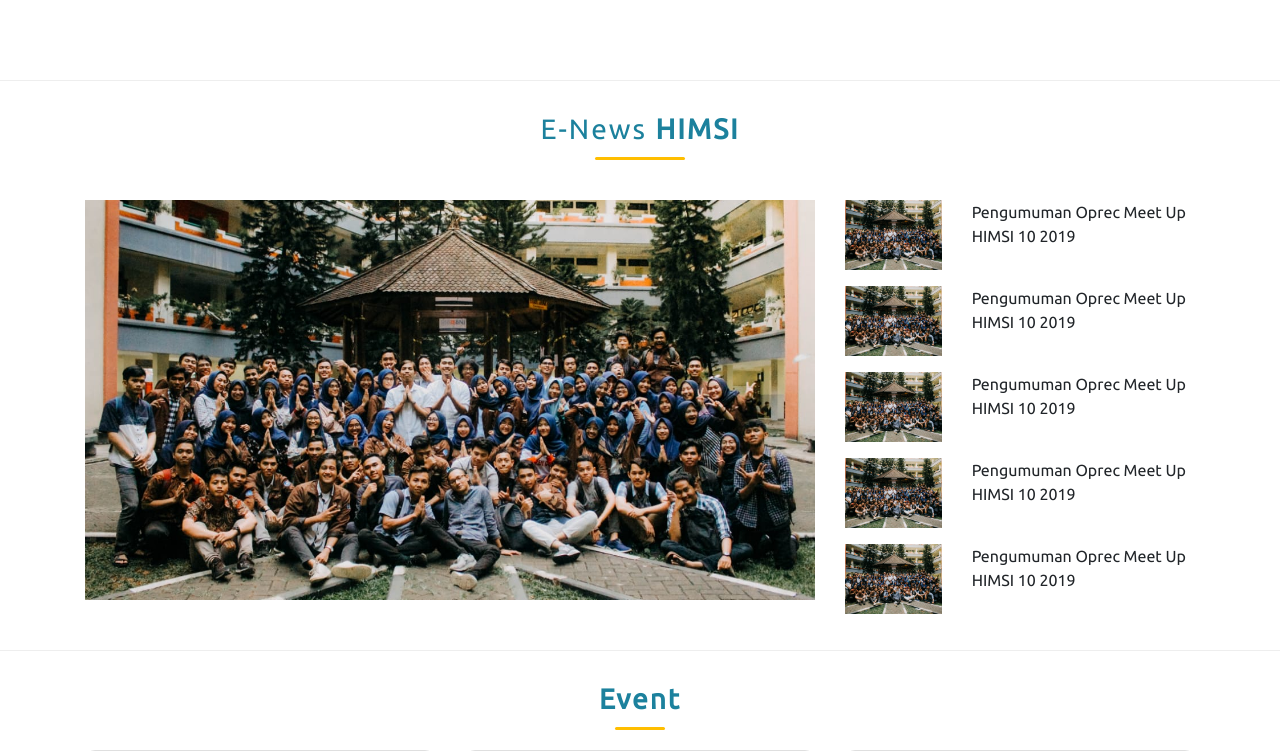
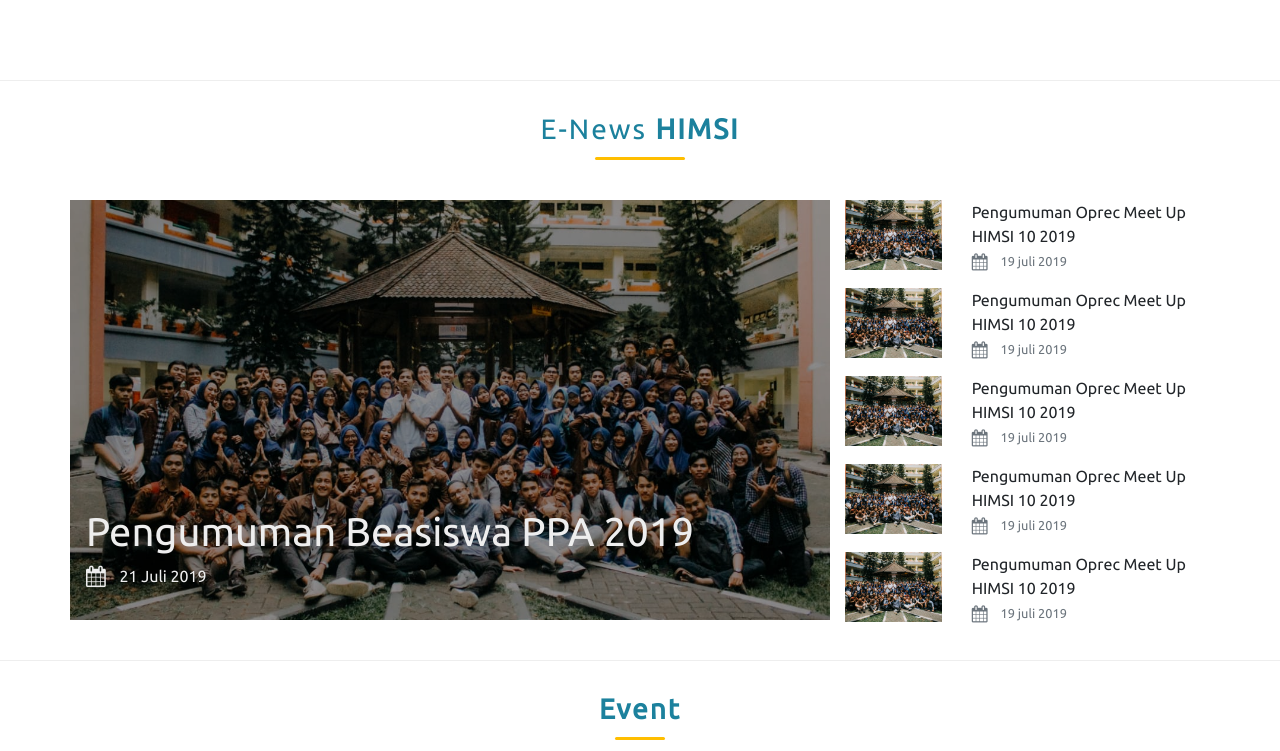
Before and after one commit to idadhamz/web-himsi, a PHP site: page /home.html in a window 1280 px wide. Shown: the part 555-1306 px from the top of the page. Run offline with PHP 8.4, Linux system fonts and the light colour scheme.

Commit message:
penambahan judul & penambahan lainnya pada berita

```diff
--- a/assets/scss/main.css
+++ b/assets/scss/main.css
@@ -303,6 +303,52 @@ body #berita-himsi .text-berita #garis {
   border-radius: 10px;
 }
 
+body #berita-himsi .headline-news {
+  width: 100%;
+  height: 420px;
+  position: relative;
+  padding-left: 0;
+  padding-right: 0;
+}
+
+body #berita-himsi .headline-news img {
+  -o-object-fit: cover;
+     object-fit: cover;
+  width: 100%;
+  height: 100%;
+}
+
+body #berita-himsi .headline-news:before {
+  content: "";
+  position: absolute;
+  width: 100%;
+  height: 100%;
+  top: 0;
+  left: 0;
+  background-color: rgba(0, 0, 0, 0.4);
+}
+
+body #berita-himsi .headline-news .headline-text {
+  position: absolute;
+  bottom: 0;
+  left: 0;
+  width: 100%;
+  color: #eee;
+}
+
+body #berita-himsi .thumb-news {
+  width: 70px;
+  height: 70px;
+  overflow: hidden;
+}
+
+body #berita-himsi .thumb-news img {
+  -o-object-fit: cover;
+     object-fit: cover;
+  width: 100%;
+  height: 100%;
+}
+
 body #berita-himsi .content-berita {
   width: 100%;
   margin-bottom: 40px;
--- a/assets/scss/main.scss
+++ b/assets/scss/main.scss
@@ -315,6 +315,50 @@ body {
             }
         }
 
+        .headline-news{
+            width: 100%;
+            height: 420px;
+            position: relative;
+            padding-left: 0;
+            padding-right: 0;
+
+            img{
+                object-fit: cover;
+                width: 100%;
+                height: 100%;
+            }
+
+            &:before{
+                content: "";
+                position: absolute;
+                width: 100%;
+                height: 100%;
+                top:0;
+                left: 0;
+                background-color: rgba(0, 0, 0, 0.4);
+            }
+
+            .headline-text{
+                position: absolute;
+                bottom: 0;
+                left: 0;
+                width: 100%;
+                color: #eee;
+            }
+        }
+
+        .thumb-news{
+            width: 70px ;
+            height: 70px;
+            overflow: hidden;
+
+            img{
+                object-fit: cover;
+                width: 100%;
+                height: 100%;
+            }
+        }
+
         .content-berita {
             width: 100%;
             margin-bottom: 40px;
--- a/home.html
+++ b/home.html
@@ -67,61 +67,82 @@
                     </div>
                     <!-- <div class="content-berita"> -->
                         <div class="row">
-                            <div class="col-lg-8 col-md-7 d-none d-sm-none d-md-block" style="width: 100%;height: 400px; overflow: hidden;">
-                                <img style="object-fit: cover;width: 100%;height: 100%;" src="assets/image/HIMSI.jpeg"></img>
-                                <div class="mr-1">
-                                    <!-- <h1>Berita 1</h1> -->
+                            <div class="headline-news col-lg-8 col-md-7 d-none d-sm-none d-md-block">
+                                <img src="assets/image/HIMSI.jpeg"></img>
+                                <div class="headline-text pt-1 pl-3 pb-3">
+                                    <h1>Pengumuman Beasiswa PPA 2019</h1>
+                                    <p><i class="fa fa-calendar fa-lg" style="margin-right: 10px;"></i>  21 Juli 2019 </p>
                                 </div>
                             </div>
                             <div class="col-lg-4 col-md-5 col-sm-12">
                                 <div class="row">
                                     <div class="col-12 mb-3">
                                         <div class="row">
-                                            <div class="col-4"  style="width: 70px ;height: 70px;overflow: hidden;">
-                                                <img style="object-fit: cover;width: 100%;height: 100%;" src="assets/image/HIMSI.jpeg" alt="thumbnail">
+                                            <div class="thumb-news col-4">
+                                                <img src="assets/image/HIMSI.jpeg" alt="thumbnail">
                                             </div>
                                             <div class="col">
-                                                <p>Pengumuman Oprec Meet Up HIMSI 10 2019 </p>
+                                                <p style="margin:0;">
+                                                    Pengumuman Oprec Meet Up HIMSI 10 2019 <br>
+                                                    <small class="text-secondary"><i class="fa fa-calendar fa-lg" style="margin-right: 10px;"></i> 19 juli 2019</small>
+                                                </p>
+
                                             </div>
                                         </div>
                                     </div>
                                     <div class="col-12 mb-3">
                                         <div class="row">
-                                            <div class="col-4"  style="width: 70px ;height: 70px;overflow: hidden;">
-                                                <img style="object-fit: cover;width: 100%;height: 100%;" src="assets/image/HIMSI.jpeg" alt="thumbnail">
+                                            <div class="thumb-news col-4">
+                                                <img src="assets/image/HIMSI.jpeg" alt="thumbnail">
                                             </div>
                                             <div class="col">
-                                                <p>Pengumuman Oprec Meet Up HIMSI 10 2019 </p>
+                                                <p style="margin:0;">
+                                                    Pengumuman Oprec Meet Up HIMSI 10 2019 <br>
+                                                    <small class="text-secondary"><i class="fa fa-calendar fa-lg" style="margin-right: 10px;"></i> 19 juli 2019</small>
+                                                </p>
+
                                             </div>
                                         </div>
                                     </div>
                                     <div class="col-12 mb-3">
                                         <div class="row">
-                                            <div class="col-4"  style="width: 70px ;height: 70px;overflow: hidden;">
-                                                <img style="object-fit: cover;width: 100%;height: 100%;" src="assets/image/HIMSI.jpeg" alt="thumbnail">
+                                            <div class="thumb-news col-4">
+                                                <img src="assets/image/HIMSI.jpeg" alt="thumbnail">
                                             </div>
                                             <div class="col">
-                                                <p>Pengumuman Oprec Meet Up HIMSI 10 2019 </p>
+                                                <p style="margin:0;">
+                                                    Pengumuman Oprec Meet Up HIMSI 10 2019 <br>
+                                                    <small class="text-secondary"><i class="fa fa-calendar fa-lg" style="margin-right: 10px;"></i> 19 juli 2019</small>
+                                                </p>
+
                                             </div>
                                         </div>
                                     </div>
                                     <div class="col-12 mb-3">
                                         <div class="row">
-                                            <div class="col-4"  style="width: 70px ;height: 70px;overflow: hidden;">
-                                                <img style="object-fit: cover;width: 100%;height: 100%;" src="assets/image/HIMSI.jpeg" alt="thumbnail">
+                                            <div class="thumb-news col-4">
+                                                <img src="assets/image/HIMSI.jpeg" alt="thumbnail">
                                             </div>
                                             <div class="col">
-                                                <p>Pengumuman Oprec Meet Up HIMSI 10 2019 </p>
+                                                <p style="margin:0;">
+                                                    Pengumuman Oprec Meet Up HIMSI 10 2019 <br>
+                                                    <small class="text-secondary"><i class="fa fa-calendar fa-lg" style="margin-right: 10px;"></i> 19 juli 2019</small>
+                                                </p>
+
                                             </div>
                                         </div>
                                     </div>
                                     <div class="col-12 mb-3">
                                         <div class="row">
-                                            <div class="col-4"  style="width: 70px ;height: 70px;overflow: hidden;">
-                                                <img style="object-fit: cover;width: 100%;height: 100%;" src="assets/image/HIMSI.jpeg" alt="thumbnail">
+                                            <div class="thumb-news col-4">
+                                                <img src="assets/image/HIMSI.jpeg" alt="thumbnail">
                                             </div>
                                             <div class="col">
-                                                <p>Pengumuman Oprec Meet Up HIMSI 10 2019 </p>
+                                                <p style="margin:0;">
+                                                    Pengumuman Oprec Meet Up HIMSI 10 2019 <br>
+                                                    <small class="text-secondary"><i class="fa fa-calendar fa-lg" style="margin-right: 10px;"></i> 19 juli 2019</small>
+                                                </p>
+
                                             </div>
                                         </div>
                                     </div>
```
Also changed, not shown: profil_himsi.html (+5 -5 lines), 1 other file.
